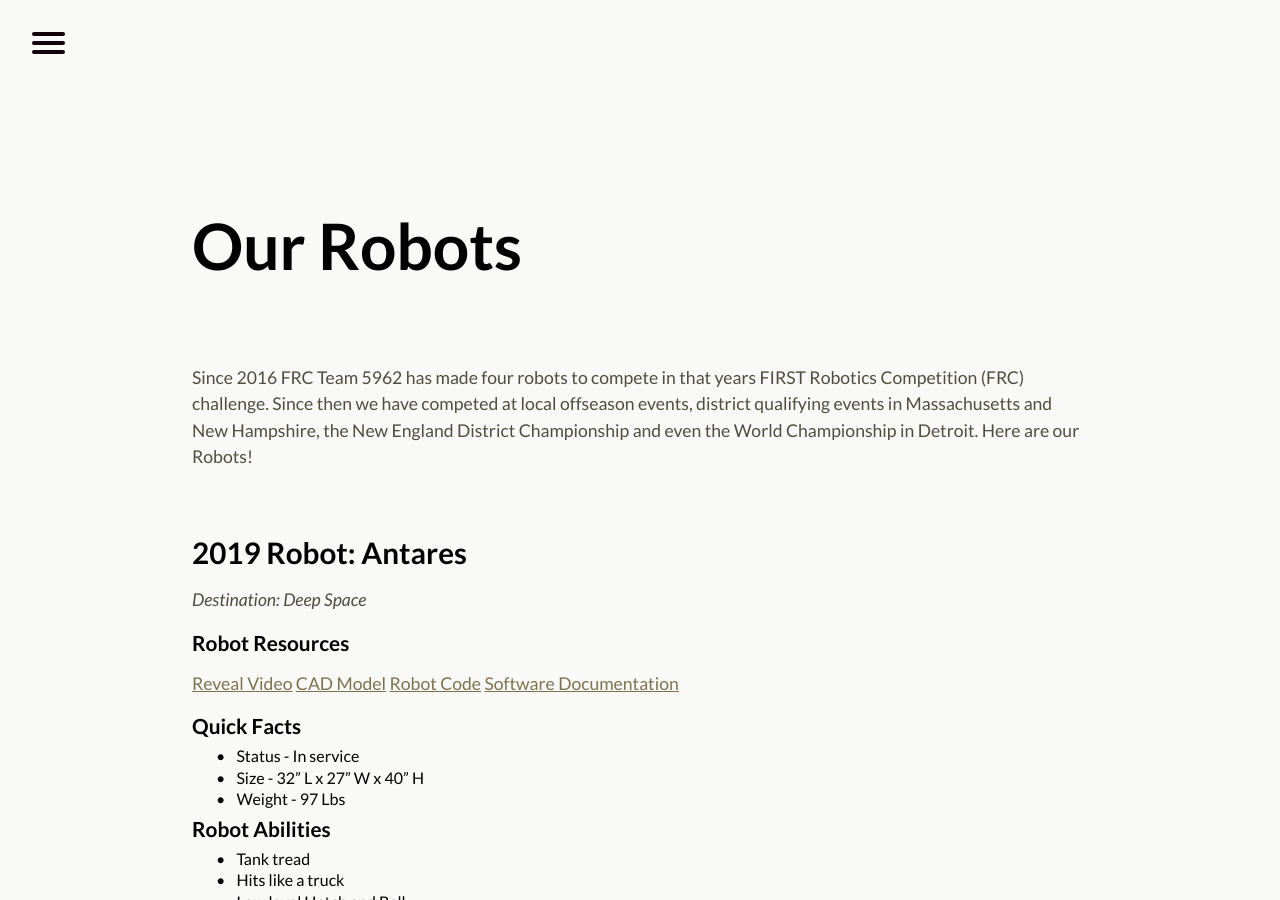
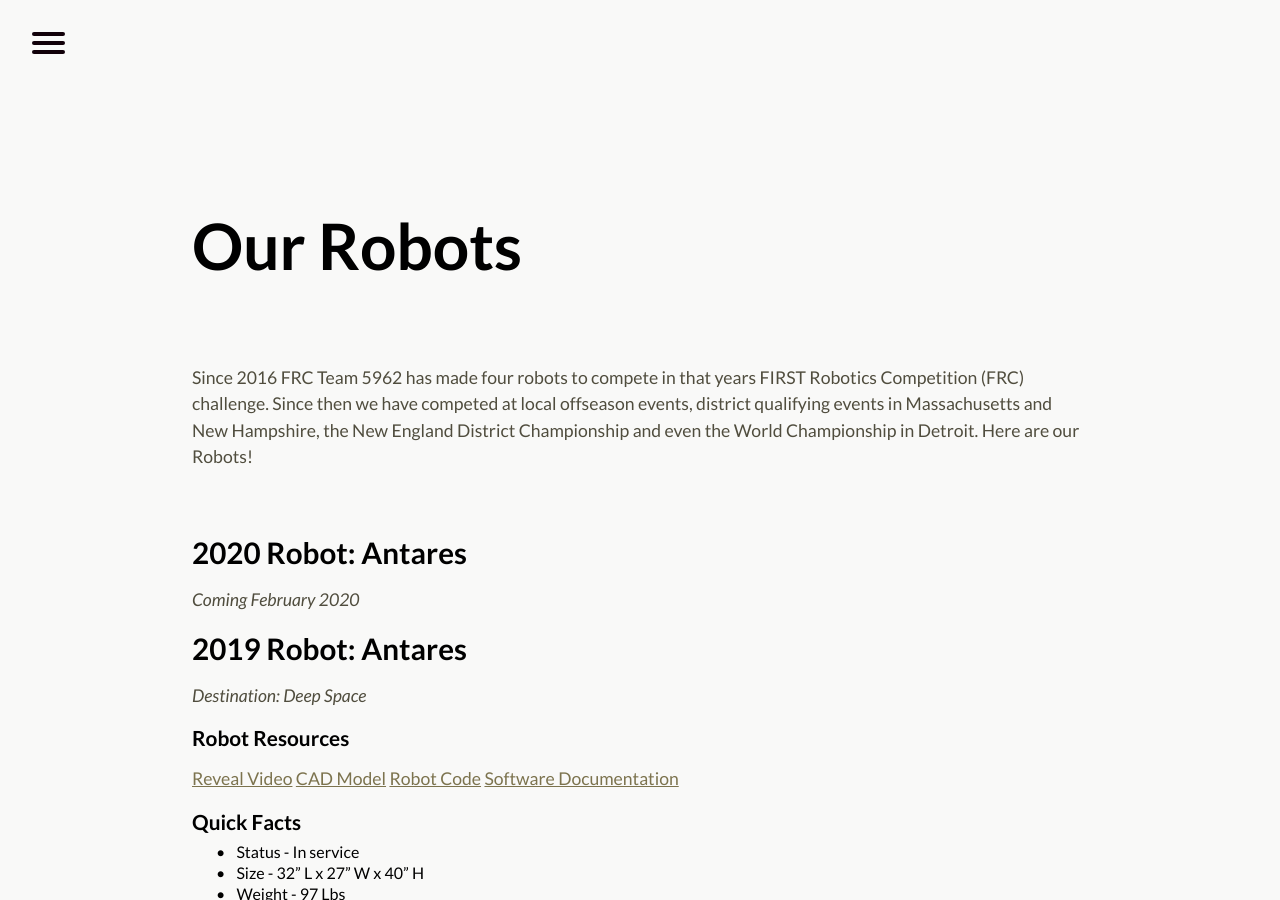
Before and after one commit to perSEVERE-5962/frc5962, a Jekyll site: the page built from robots.md, in a window 1280 px wide and 900 px high. Built offline with Jekyll 4.4.1, drawn with Linux system fonts in a browser that asks for light colours.

Commit message:
Updated Robots

```diff
--- a/robots.md
+++ b/robots.md
@@ -6,6 +6,8 @@ hero-title: Our Robots
 
 Since 2016 FRC Team 5962 has made four robots to compete in that years FIRST Robotics Competition (FRC) challenge. Since then we have competed at local offseason events, district qualifying events in Massachusetts and New Hampshire, the New England District Championship and even the World Championship in Detroit. Here are our Robots!
 <div class="divider"></div>
+## 2020 Robot: Antares
+*Coming February 2020*
 ## 2019 Robot: Antares
 *Destination: Deep Space*
 ### Robot Resources
```
